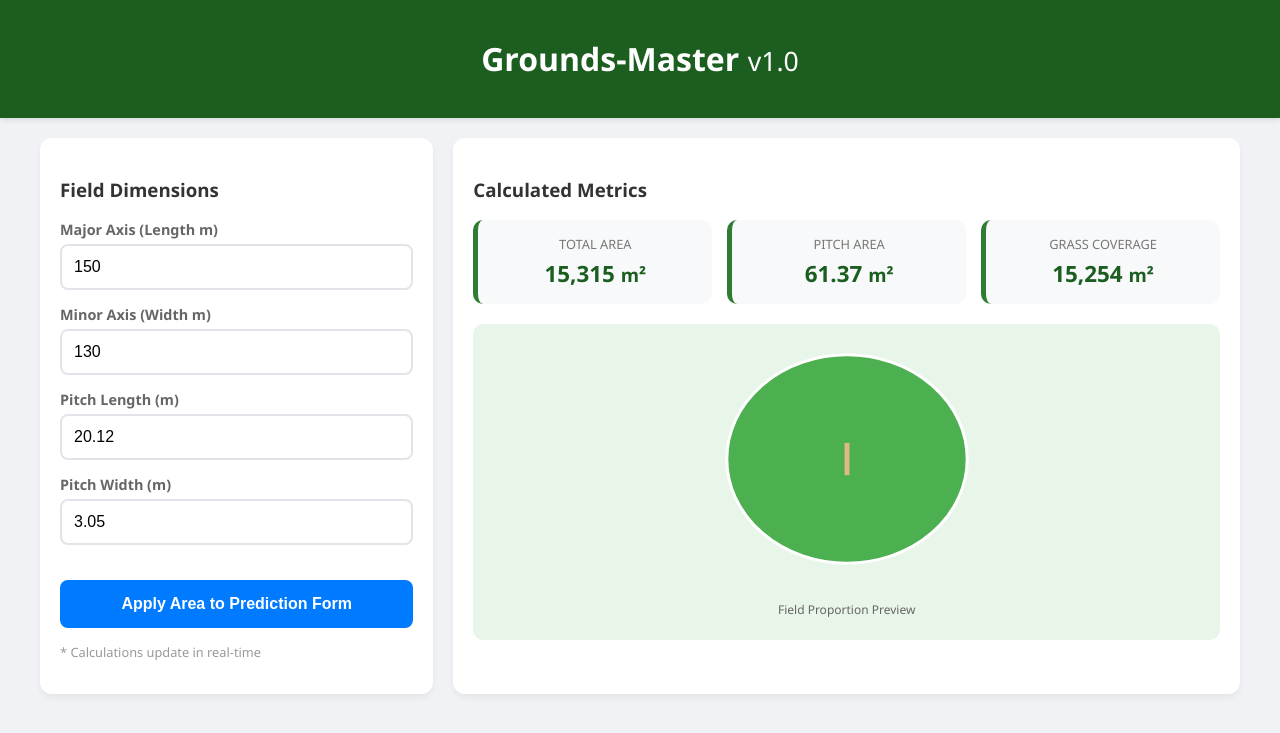
After one commit to SomdeepSardar/ParScore, a Flask app: page /calculator in a window 1280 px wide. The commit adds this page. Shown: the top 733 px of the page. Run offline with Flask 3, Linux system fonts and the light colour scheme.

Commit message:
Added area calculator

```diff
--- a/app.py
+++ b/app.py
@@ -1,46 +1,44 @@
-from flask import Flask,request,render_template
+from flask import Flask, request, render_template
 from src.logger import logging
-from src.pipeline.predict_pipeline import CustomData,PredictPipeline
+from src.pipeline.predict_pipeline import CustomData, PredictPipeline
 
-application=Flask(__name__)
+application = Flask(__name__)
+app = application
 
-app=application
-
-@app.route('/', methods=['GET','POST'])
-
+# --- ROUTE 1: THE HOME/PREDICTION PAGE ---
+@app.route('/', methods=['GET', 'POST'])
 def predict_datapoint():
-    if request.method=='GET':
+    if request.method == 'GET':
         return render_template('home.html')
     else:
-        data=CustomData(
+        # Data ingestion logic
+        data = CustomData(
             wckts=float(request.form.get('wckts')),
             Area=float(request.form.get('Area')),
             Pitch=request.form.get('Pitch')
         )
 
-        pred_df=data.get_data_as_data_frame()
+        pred_df = data.get_data_as_data_frame()
         logging.info("New Data Point inside app.py\n")
-        logging.info(pred_df)
-        print(pred_df)
-        print("Before Prediction")
 
-        predict_pipeline=PredictPipeline()
-        # print("Mid Prediction")
-
-        results=predict_pipeline.predict(pred_df)
-        print(f"After Prediction {results}")
+        predict_pipeline = PredictPipeline()
+        results = predict_pipeline.predict(pred_df)
 
         result = round(results[0])
-
-        Pitch=request.form.get('Pitch')
+        Pitch = request.form.get('Pitch')
 
         if (Pitch == 'bat'):
             true_result = result + 30
         else:
             true_result = result
 
-        return render_template('home.html', true_results = true_result)
+        return render_template('home.html', true_results=true_result)
 
+# --- ROUTE 2: THE CALCULATOR PAGE ---
+@app.route('/calculator')
+def calculator():
+    # This renders the calculator.html file from your templates folder
+    return render_template('calculator.html')
 
-if __name__=="__main__":
-    app.run(host="0.0.0.0")
+if __name__ == "__main__":
+    app.run(host="0.0.0.0", debug=True) # Added debug=True for easier troubleshooting
--- /dev/null
+++ b/templates/calculator.html
@@ -0,0 +1,229 @@
+<!DOCTYPE html>
+<html lang="en">
+<head>
+    <meta charset="UTF-8">
+    <meta name="viewport" content="width=device-width, initial-scale=1.0">
+    <title>Grounds-Master Dashboard</title>
+    <style>
+        :root {
+            --primary: #1b5e20;
+            --secondary: #2e7d32;
+            --accent: #ffd600;
+            --bg: #f0f2f5;
+            --text: #333;
+        }
+
+        body {
+            font-family: 'Segoe UI', Roboto, Helvetica, Arial, sans-serif;
+            background-color: var(--bg);
+            margin: 0;
+            color: var(--text);
+        }
+
+        .header {
+            background: var(--primary);
+            color: white;
+            padding: 1rem 2rem;
+            text-align: center;
+            box-shadow: 0 2px 5px rgba(0,0,0,0.1);
+        }
+
+        .dashboard {
+            display: grid;
+            grid-template-columns: 1fr 2fr;
+            gap: 20px;
+            max-width: 1200px;
+            margin: 20px auto;
+            padding: 0 15px;
+        }
+
+        @media (max-width: 768px) {
+            .dashboard { grid-template-columns: 1fr; }
+        }
+
+        .card {
+            background: white;
+            padding: 20px;
+            border-radius: 12px;
+            box-shadow: 0 4px 6px rgba(0,0,0,0.05);
+        }
+
+        .input-group { margin-bottom: 15px; }
+
+        label {
+            display: block;
+            font-size: 0.9rem;
+            font-weight: 600;
+            margin-bottom: 5px;
+            color: #666;
+        }
+
+        input {
+            width: 100%;
+            padding: 12px;
+            border: 2px solid #e1e4e8;
+            border-radius: 8px;
+            font-size: 1rem;
+            box-sizing: border-box;
+            transition: border-color 0.3s;
+        }
+
+        input:focus {
+            outline: none;
+            border-color: var(--secondary);
+        }
+
+        .btn-apply {
+            width: 100%;
+            padding: 15px;
+            background: #007bff; /* Blue to match your Home page buttons */
+            color: white;
+            border: none;
+            border-radius: 8px;
+            font-weight: bold;
+            cursor: pointer;
+            font-size: 1rem;
+            margin-top: 20px;
+            transition: background 0.2s;
+        }
+
+        .btn-apply:hover { background: #0056b3; }
+
+        .stats-grid {
+            display: grid;
+            grid-template-columns: repeat(auto-fit, minmax(150px, 1fr));
+            gap: 15px;
+        }
+
+        .stat-box {
+            background: #f8f9fa;
+            padding: 15px;
+            border-radius: 10px;
+            border-left: 5px solid var(--secondary);
+            text-align: center;
+        }
+
+        .stat-label { font-size: 0.8rem; color: #777; text-transform: uppercase; }
+        .stat-value { font-size: 1.4rem; font-weight: bold; margin-top: 5px; color: var(--primary); }
+
+        #canvas-container {
+            margin-top: 20px;
+            text-align: center;
+            background: #e8f5e9;
+            border-radius: 10px;
+            padding: 10px;
+        }
+    </style>
+</head>
+<body>
+
+<div class="header">
+    <h1>Grounds-Master <small style="font-weight: 300;">v1.0</small></h1>
+</div>
+
+<div class="dashboard">
+    <div class="card">
+        <h3>Field Dimensions</h3>
+        <div class="input-group">
+            <label>Major Axis (Length m)</label>
+            <input type="number" id="major" value="150" oninput="updateDashboard()">
+        </div>
+        <div class="input-group">
+            <label>Minor Axis (Width m)</label>
+            <input type="number" id="minor" value="130" oninput="updateDashboard()">
+        </div>
+        <div class="input-group">
+            <label>Pitch Length (m)</label>
+            <input type="number" id="pLen" value="20.12" oninput="updateDashboard()">
+        </div>
+        <div class="input-group">
+            <label>Pitch Width (m)</label>
+            <input type="number" id="pWid" value="3.05" oninput="updateDashboard()">
+        </div>
+
+        <button onclick="applyToForm()" class="btn-apply">Apply Area to Prediction Form</button>
+
+        <p style="font-size: 0.8rem; color: #999; margin-top: 15px;">* Calculations update in real-time</p>
+    </div>
+
+    <div class="card">
+        <h3>Calculated Metrics</h3>
+        <div class="stats-grid">
+            <div class="stat-box">
+                <div class="stat-label">Total Area</div>
+                <div class="stat-value"><span id="resTotal">0</span> <small>m²</small></div>
+            </div>
+            <div class="stat-box">
+                <div class="stat-label">Pitch Area</div>
+                <div class="stat-value"><span id="resPitch">0</span> <small>m²</small></div>
+            </div>
+            <div class="stat-box">
+                <div class="stat-label">Grass Coverage</div>
+                <div class="stat-value"><span id="resGrass">0</span> <small>m²</small></div>
+            </div>
+        </div>
+
+        <div id="canvas-container">
+            <canvas id="fieldPreview" width="300" height="250"></canvas>
+            <p style="font-size: 0.75rem; color: #666;">Field Proportion Preview</p>
+        </div>
+    </div>
+</div>
+
+<script>
+    function updateDashboard() {
+        const major = parseFloat(document.getElementById('major').value) || 0;
+        const minor = parseFloat(document.getElementById('minor').value) || 0;
+        const pL = parseFloat(document.getElementById('pLen').value) || 0;
+        const pW = parseFloat(document.getElementById('pWid').value) || 0;
+
+        const semiMajor = major / 2;
+        const semiMinor = minor / 2;
+        const totalArea = Math.PI * semiMajor * semiMinor;
+        const pitchArea = pL * pW;
+        const grassArea = totalArea - pitchArea;
+
+        document.getElementById('resTotal').innerText = totalArea.toLocaleString(undefined, {maximumFractionDigits: 0});
+        document.getElementById('resPitch').innerText = pitchArea.toFixed(2);
+        document.getElementById('resGrass').innerText = grassArea.toLocaleString(undefined, {maximumFractionDigits: 0});
+
+        drawField(major, minor, pL, pW);
+    }
+
+    function drawField(maj, min, pl, pw) {
+        const canvas = document.getElementById('fieldPreview');
+        const ctx = canvas.getContext('2d');
+        ctx.clearRect(0, 0, canvas.width, canvas.height);
+
+        const centerX = canvas.width / 2;
+        const centerY = canvas.height / 2;
+        const scale = Math.min(canvas.width / (maj * 1.2), canvas.height / (min * 1.2));
+
+        ctx.beginPath();
+        ctx.ellipse(centerX, centerY, (maj/2)*scale, (min/2)*scale, 0, 0, 2 * Math.PI);
+        ctx.fillStyle = "#4caf50";
+        ctx.fill();
+        ctx.strokeStyle = "white";
+        ctx.lineWidth = 3;
+        ctx.stroke();
+
+        ctx.fillStyle = "#deb887";
+        ctx.fillRect(centerX - (pw/2)*scale, centerY - (pl/2)*scale, pw*scale, pl*scale);
+    }
+
+    // NEW APPLY FUNCTION
+    function applyToForm() {
+        // We target 'resTotal' because that is where the Area is displayed in this dashboard
+        const totalArea = document.getElementById('resTotal').innerText.replace(/,/g, '');
+
+        sessionStorage.setItem('calculatedArea', totalArea);
+
+        // Redirect back to home
+        window.location.href = "{{ url_for('predict_datapoint') }}";
+    }
+
+    updateDashboard();
+</script>
+
+</body>
+</html>
```
Also changed, not shown: templates/home.html (+46 -33 lines).
